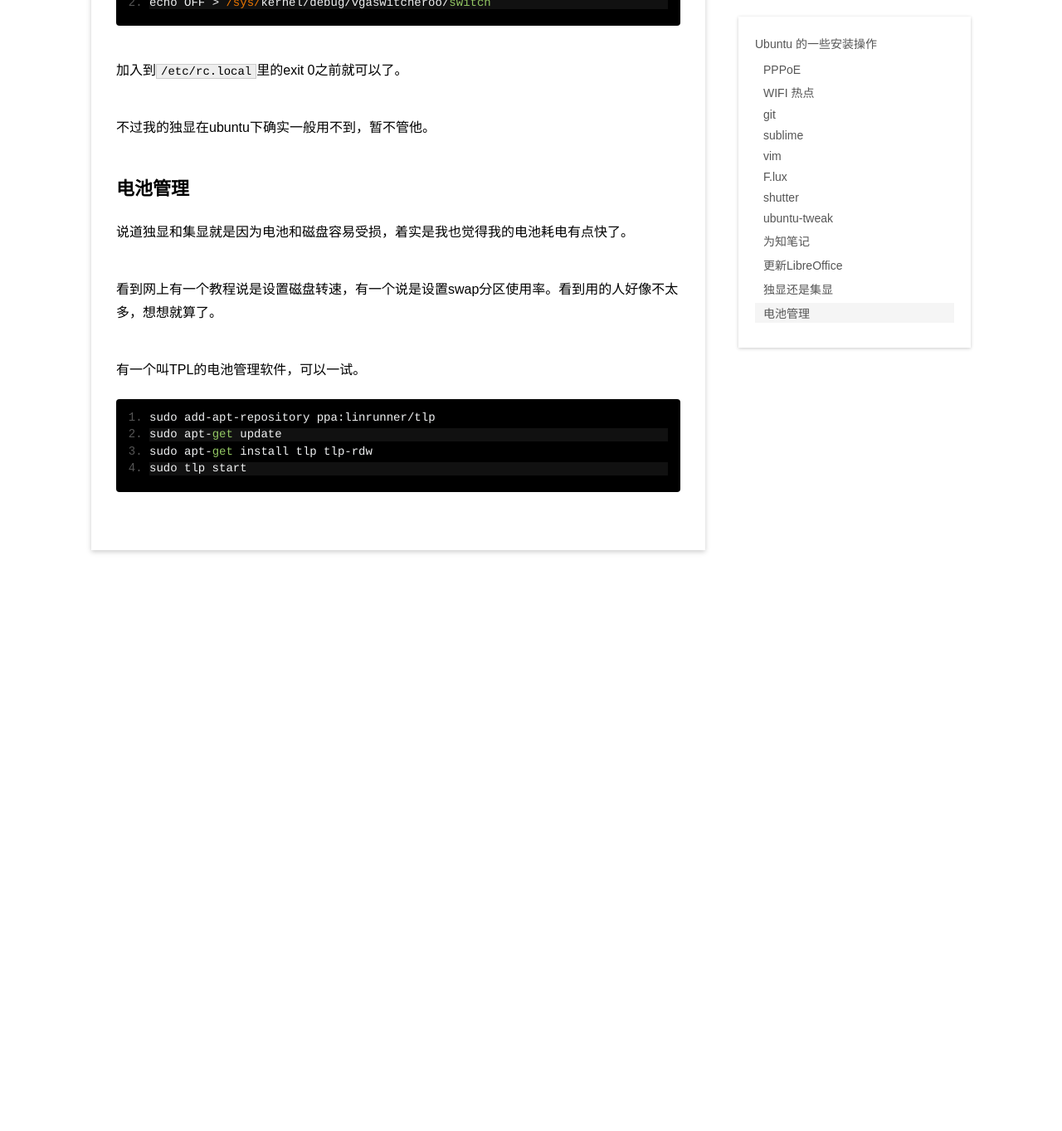
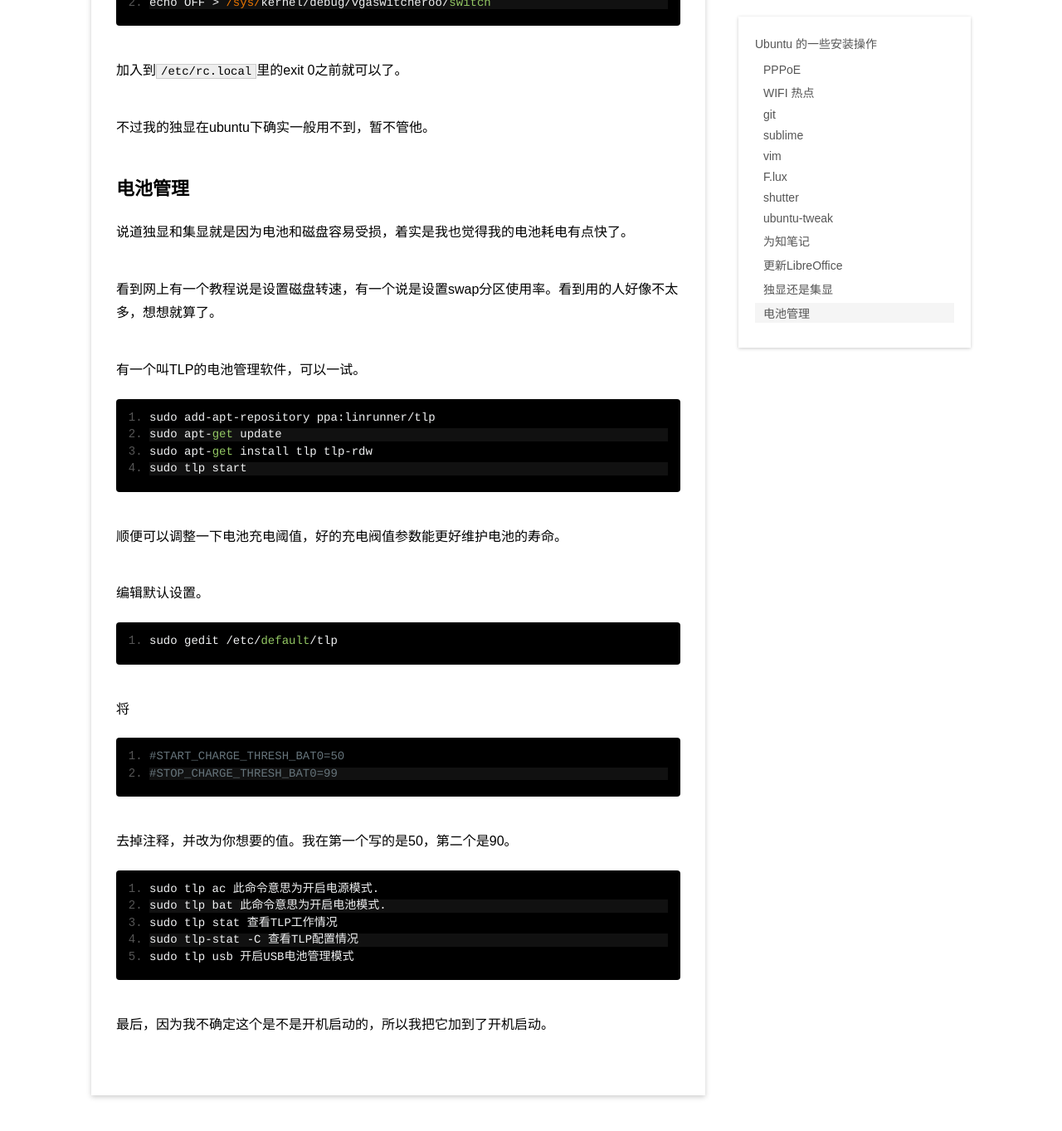
Before and after one commit to windard/windard.com, a Jekyll site: the page built from _posts/blog/2016-1-23-Ubuntu-Gnome.md, in a window 1280 px wide and 1400 px high, scrolled down 5013 px. Shown: the top 1363 px of the window at 83% size. Built offline with Jekyll 4.4.1, drawn with Linux system fonts in a browser that asks for light colours; Markdown is read by kramdown in place of the engine named in the settings; before the commit the page ends 5756 px from its top, so only the background shows below that.

Commit message:
add tlp management

````diff
--- a/_posts/blog/2016-1-23-Ubuntu-Gnome.md
+++ b/_posts/blog/2016-1-23-Ubuntu-Gnome.md
@@ -176,7 +176,7 @@ echo OFF > /sys/kernel/debug/vgaswitcheroo/switch
 
 看到网上有一个教程说是设置磁盘转速，有一个说是设置swap分区使用率。看到用的人好像不太多，想想就算了。
 
-有一个叫TPL的电池管理软件，可以一试。
+有一个叫TLP的电池管理软件，可以一试。
 
 ```bash
 sudo add-apt-repository ppa:linrunner/tlp
@@ -184,3 +184,27 @@ sudo apt-get update
 sudo apt-get install tlp tlp-rdw
 sudo tlp start
 ```
+
+顺便可以调整一下电池充电阈值，好的充电阀值参数能更好维护电池的寿命。
+
+编辑默认设置。
+
+```bash
+sudo gedit /etc/default/tlp
+```
+
+将
+```
+#START_CHARGE_THRESH_BAT0=50
+#STOP_CHARGE_THRESH_BAT0=99
+```
+去掉注释，并改为你想要的值。我在第一个写的是50，第二个是90。
+```bash
+sudo tlp ac 此命令意思为开启电源模式.
+sudo tlp bat 此命令意思为开启电池模式.
+sudo tlp stat 查看TLP工作情况
+sudo tlp-stat -C 查看TLP配置情况
+sudo tlp usb 开启USB电池管理模式
+```
+
+最后，因为我不确定这个是不是开机启动的，所以我把它加到了开机启动。
````
